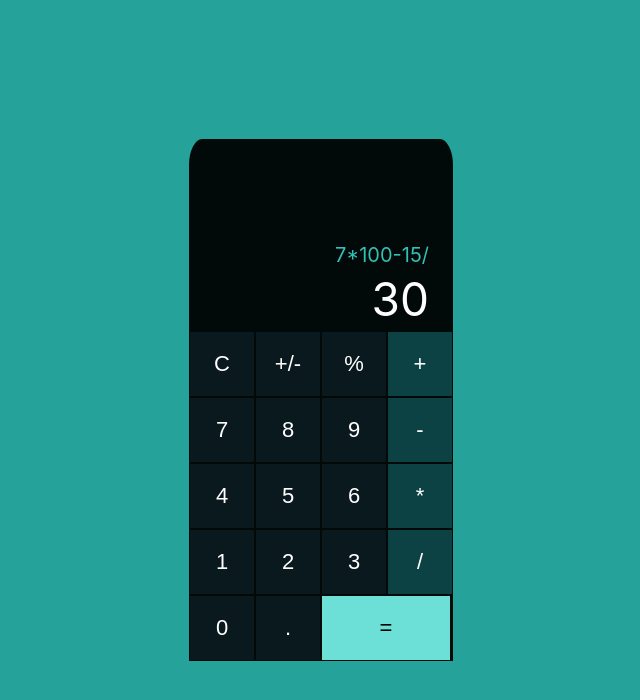
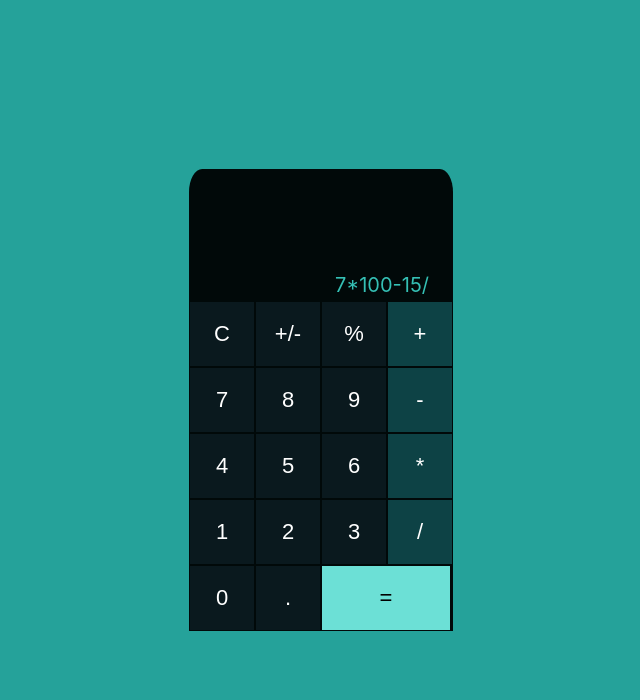
Before and after one commit to Wesley-Nunes/fcc-javascript-calculator, a React (Create React App) app: page / in a window 1280 px wide. Shown: the top 700 px of the page, without its empty margins (319-959 px from the left). Built offline with nearby package versions, Linux system fonts and the light colour scheme.

Commit message:
feat: Current component receives a value prop

```diff
--- a/src/components/Current/index.jsx
+++ b/src/components/Current/index.jsx
@@ -1,10 +1,13 @@
 import React from 'react';
+import PropTypes from 'prop-types';
 import Output from '../Output';
 
-function Current() {
-  const defaultValue = '30';
-
-  return <Output expression={defaultValue} fontSize="4.6rem" fontColor="white" />;
+function Current({ value }) {
+  return <Output expression={value} fontSize="4.6rem" fontColor="white" />;
 }
 
+Current.propTypes = {
+  value: PropTypes.string.isRequired,
+};
+
 export default Current;
```
